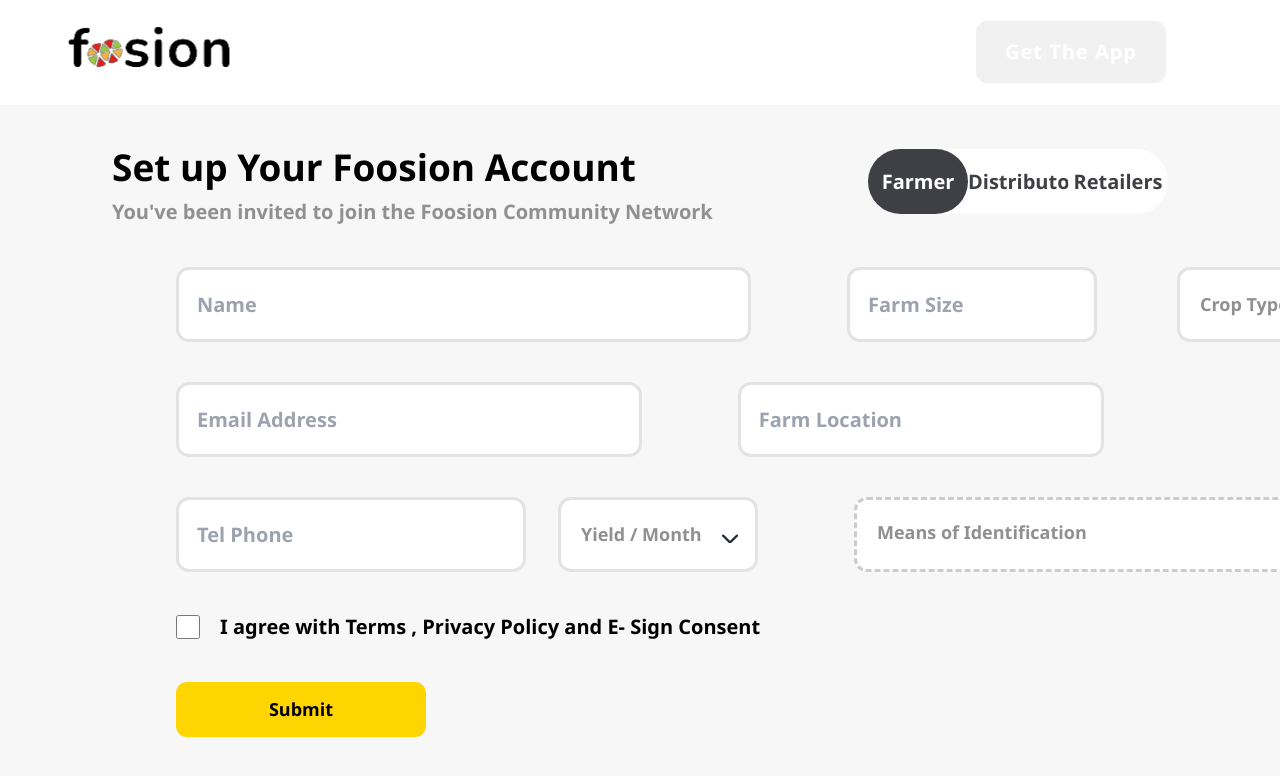
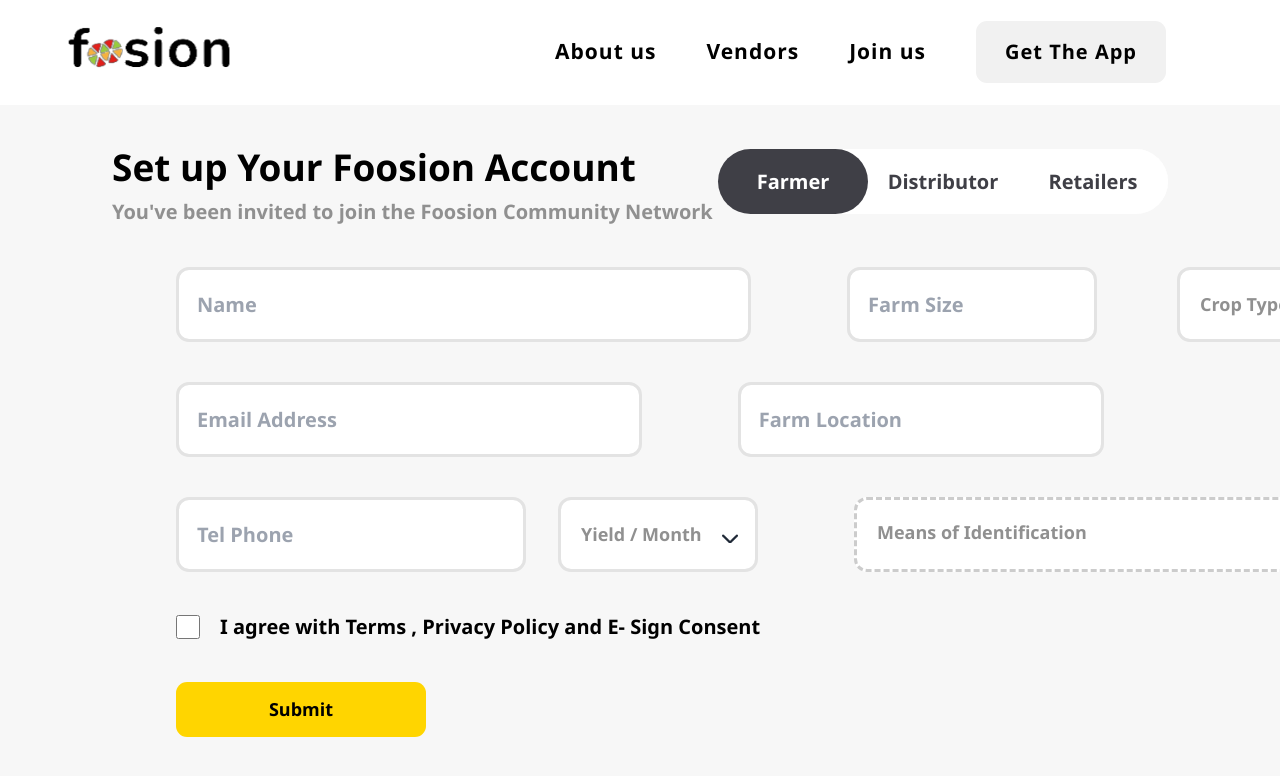
Before and after one commit to Foosion-Team/Foosion--Website, a Next.js app: page /form in a window 1280 px wide. Shown: the top 776 px of the page. Built offline with nearby package versions, Linux system fonts and the light colour scheme.

Commit message:
mobile view for forms

```diff
--- a/components/organisms/JoinUs.jsx
+++ b/components/organisms/JoinUs.jsx
@@ -29,7 +29,7 @@
 `
 const Button = styled.button`
 font: normal normal 600 20px/30px Segoe UI;
-width:100px;
+width:150px;
 border-radius: 36px;
 height: 65px;
 `
--- a/components/organisms/NavbarSecondary.jsx
+++ b/components/organisms/NavbarSecondary.jsx
@@ -55,7 +55,7 @@
            </div>
        </Link>
 
-        <ul className='flex text-white align-middle justify-end'>
+        <ul className='flex text-black align-middle justify-end'>
             <ul className='hidden xl:flex align-middle justify-end'>
               <List>About us</List>
               <List>Vendors</List>
```
